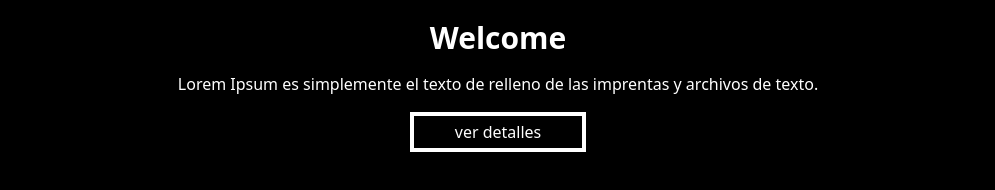
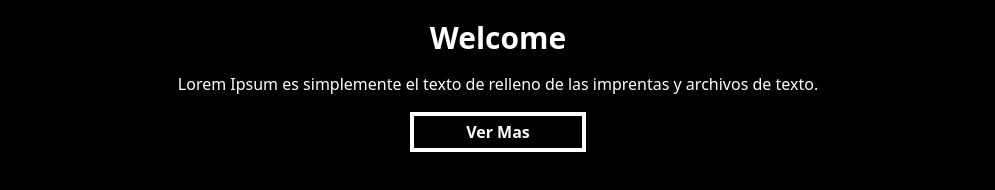
Before and after one commit to DJkell/Class-Restaurant-Template, a React (Vite) app: page / in a window 1280 px wide. Shown: the part 800-990 px from the top of the page, without its empty margins (142-1137 px from the left). Built offline with nearby package versions, Linux system fonts and the light colour scheme.

Commit message:
fix an shanges in home

```diff
--- a/src/App.tsx
+++ b/src/App.tsx
@@ -1,10 +1,9 @@
 import "./App.css";
 import Header from "./components/header";
 import BtnStroke from "./components/btn_stroke";
-import { itemImg } from "./data/itemsImg";
 import Banners from "./components/Banners";
-import type { dataItemsImg } from "./data/itemsImg";
 import Schedule from "./components/Schedule";
+import Cuadricula from "./components/cuadricula";
 
 function App() {
   return (
@@ -16,7 +15,6 @@ function App() {
       >
         <h1 className="text-5xl md:text-7xl font-bold text-white">Welcome</h1>
       </div>
-
       <div className="w-full p-0 ph-10 justify-center  ">
         <h1 className="text-3xl font-bold text-white relative">Welcome</h1>
         <p className="text-white relative m-4">
@@ -24,19 +22,46 @@ function App() {
           archivos de texto.{" "}
         </p>
         <BtnStroke>Ver Mas</BtnStroke>
-        <div className="inline-grid grid-cols-2 gap-3 md:gap-10 items-center mt-10 mx-4 md:mx-8">
-          {itemImg.map((item: dataItemsImg) => (
-            <div className="overflow-hidden max-w-full sm:w-60 md:w-96 lg:w-[446px] 2xl:w-[512px] aspect-[16/9]">
-              <img
-                className="object-cover object-center h-full w-full"
-                src={item.img}
-              />
-            </div>
-          ))}
-        </div>
+
+        <Cuadricula />
+
         <Banners />
       </div>
       <Schedule />
+      //Delivery Section. Esto despues lo modificare con el componente
+      Bannerspara que lo genere pasando props.
+      <div
+        style={{
+          backgroundImage: `url("/src/assets/images/bannersImg/Bbg1.png")`,
+        }}
+        className="flex bg-cover bg-center bg-no-repeat h-48 md:h-80 lg:h-[640px] items-center"
+      >
+        <div className="flex justify-center w-11/12 md:w-3/5 gap-x-12 mx-auto items-center">
+          <div className="flex flex-col gap-y-6">
+            <h2 className="text-white lg:text-2xl xl:text-3xl 2xl:text-4xl font-bold">
+              Pedidos Ya
+            </h2>
+            <h2 className="text-white lg:text-2xl xl:text-3xl 2xl:text-4xl font-bold">
+              Uber Eats
+            </h2>
+          </div>
+          <img
+            src="/src/assets/images/bannersImg/delivery.png"
+            className={`w-52 -top-12 mt-10`}
+          />
+        </div>
+      </div>
+      //Este apartado es el espacio que va en blanco con el titulo inductivo.
+      recordar modificar componentes para pasar los arreglos como argumentos
+      para que sean dinamicos.
+      <div className="bg-white w-full pb-10 pt-9 ">
+        <h2 className="text-black text-2xl text-left font-semibold mb-9 ml-8">
+          Dale a tus invitados un <br /> recuerdo que puedan <br />
+          <b>degustar</b>
+        </h2>
+        <BtnStroke color={"black"}>Detalles</BtnStroke>
+        <Cuadricula />
+      </div>
     </>
   );
 }
--- a/src/components/btn_stroke.tsx
+++ b/src/components/btn_stroke.tsx
@@ -3,17 +3,25 @@ import { type ReactNode } from "react";
 interface BtnStrokeProps {
   Size?: string;
   children?: ReactNode;
+  color?: string;
 }
 
-export default function BtnStroke({ Size, children }: BtnStrokeProps) {
+export default function BtnStroke({ color, Size, children }: BtnStrokeProps) {
   return (
     <div
       className={
-        "border-4 border-white p-1 w-44 justify-self-center " +
-        (Size ? Size : "h-10")
+        `justify-self-center border-4 ${
+          color ? `border-${color}` : "border-white"
+        } p-1 w-44 justify-self-center` + (Size ? Size : "h-10")
       }
     >
-      <p className="text-white text-center">{children && "ver detalles"}</p>
+      <p
+        className={`${
+          color ? `text-${color}` : "text-white"
+        } text-center font-bold`}
+      >
+        {children}
+      </p>
     </div>
   );
 }
--- /dev/null
+++ b/src/components/cuadricula.tsx
@@ -0,0 +1,17 @@
+import { itemImg } from "../data/itemsImg";
+import type { dataItemsImg } from "../data/itemsImg";
+
+export default function Cuadricula() {
+  return (
+    <div className="inline-grid grid-cols-2 gap-3 md:gap-10 items-center mt-10 mx-4 md:mx-8">
+      {itemImg.map((item: dataItemsImg) => (
+        <div className="overflow-hidden max-w-full sm:w-60 md:w-96 lg:w-[446px] 2xl:w-[512px] aspect-[16/9]">
+          <img
+            className="object-cover object-center h-full w-full"
+            src={item.img}
+          />
+        </div>
+      ))}{" "}
+    </div>
+  );
+}
```
Also changed, not shown: src/assets/images/bannersImg/delivery.png (added).
